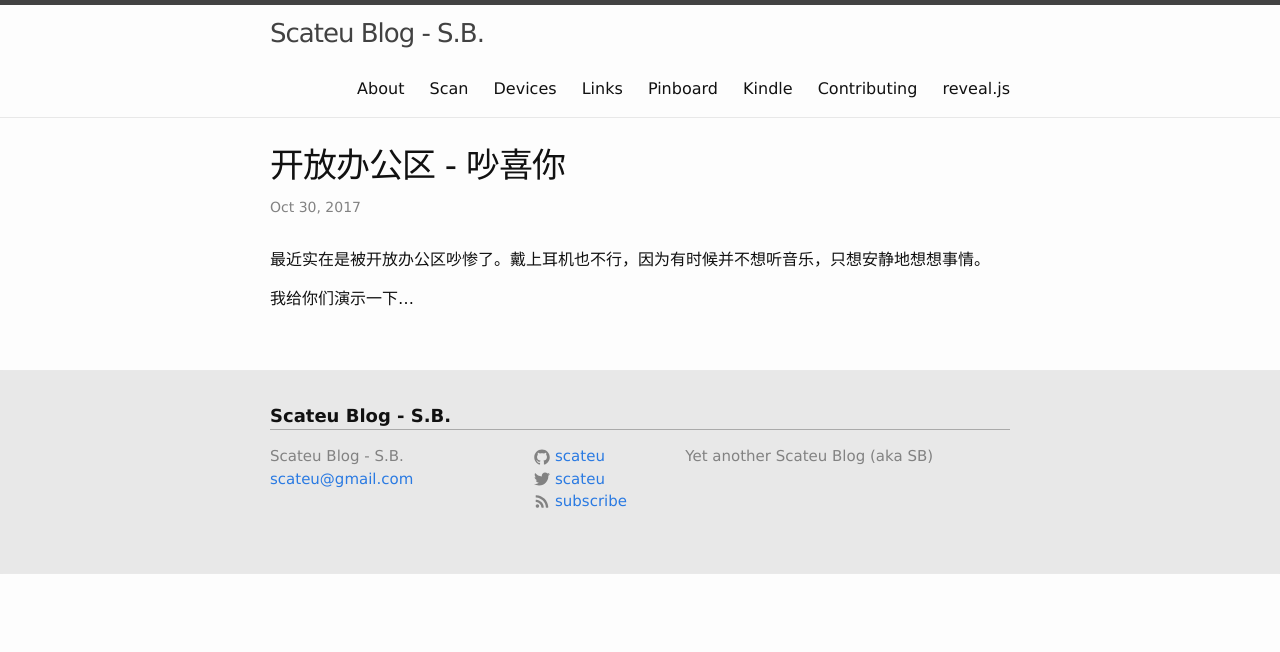
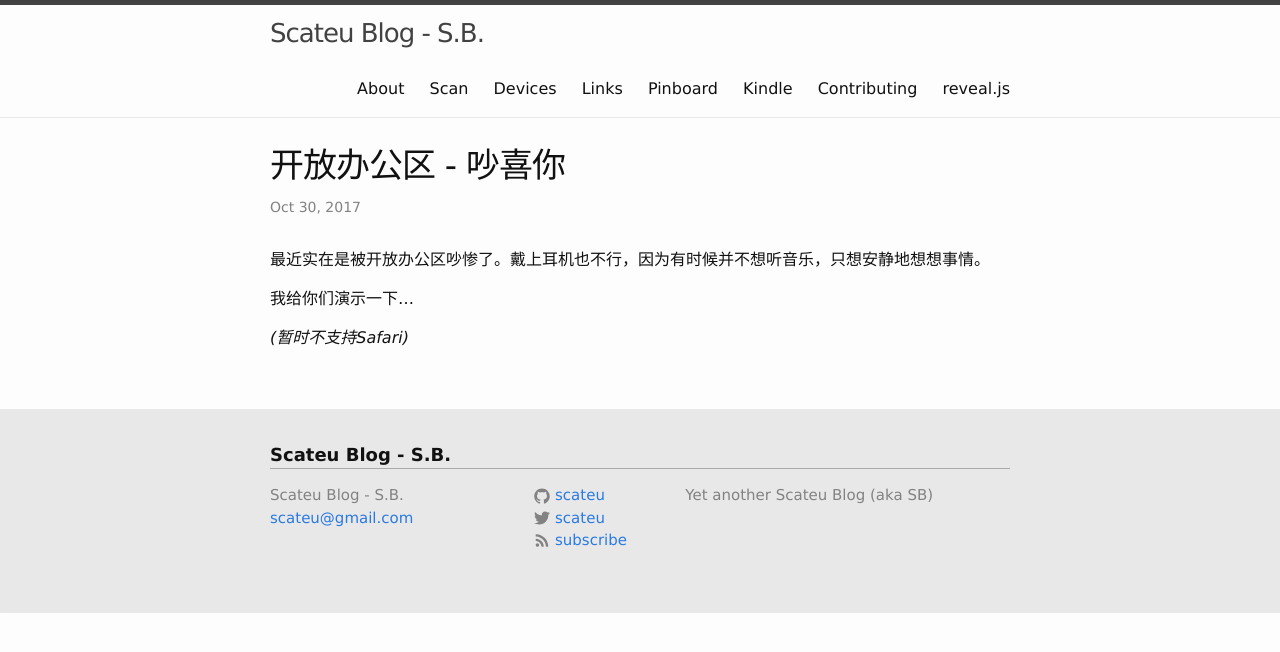
Before and after one commit to scateu/scateu.github.io, a Jekyll site: the page built from _posts/2017-10-30-office-sounds-like-shit.md, in a window 1280 px wide. Shown: the top 652 px of the page. Built offline with Jekyll 4.4.1, drawn with Linux system fonts in a browser that asks for light colours; nearby versions of some CDN libraries; comment, search, counter and statistics services are not loaded.

Commit message:
Mon Oct 30 22:21:19 CST 2017

```diff
--- a/_posts/2017-10-30-office-sounds-like-shit.md
+++ b/_posts/2017-10-30-office-sounds-like-shit.md
@@ -7,6 +7,8 @@ layout: post
 最近实在是被开放办公区吵惨了。戴上耳机也不行，因为有时候并不想听音乐，只想安静地想想事情。
 
 我给你们演示一下...
+
+*(暂时不支持Safari)*
 
 
 <script>
```
